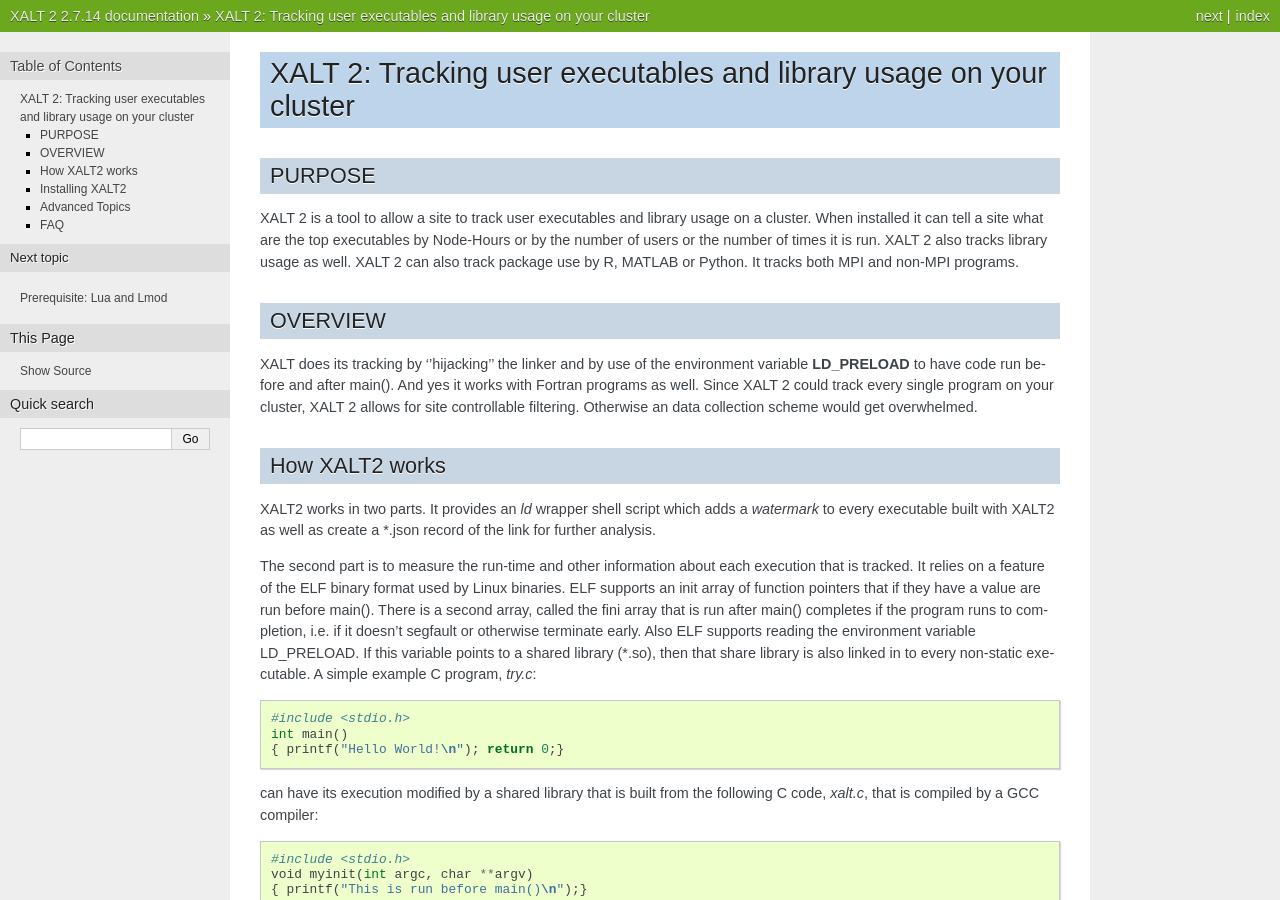
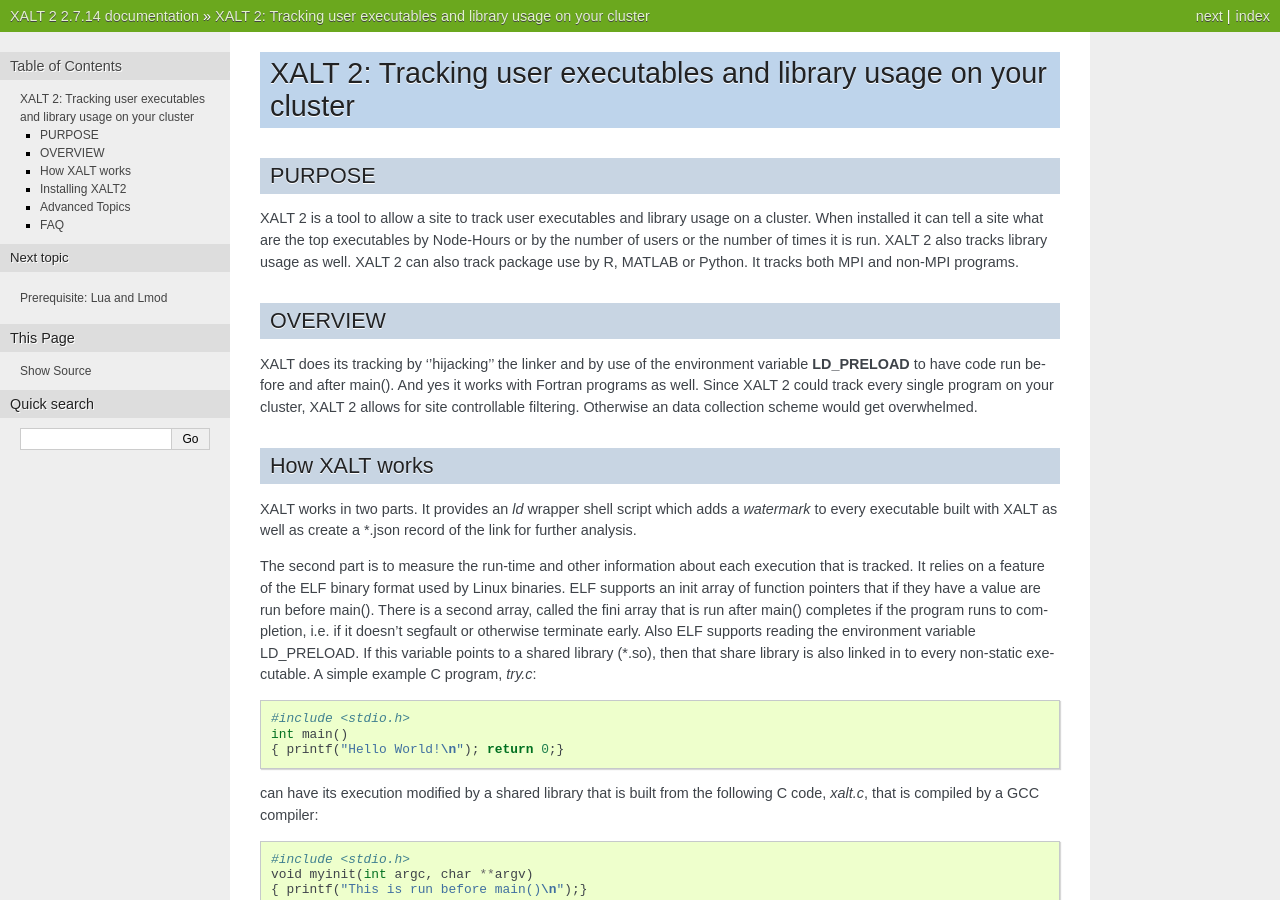
Before and after one commit to xalt/xalt, a Sphinx documentation site: the page built from docs/source/index.rst, in a window 1280 px wide and 900 px high. Built offline with Sphinx 7.4.7, drawn with Linux system fonts in a browser that asks for light colours; some of the changed text lies outside the part shown.

```diff
--- a/docs/source/040_install_and_test.rst
+++ b/docs/source/040_install_and_test.rst
@@ -50,6 +50,8 @@
     $ /opt/apps/xalt/xalt/sbin/create_xalt_directories.sh
 
 
+.. _xalt_modulefile-label:
+
 XALT modulefile
 ^^^^^^^^^^^^^^^
 
@@ -88,7 +90,7 @@
   prepend-path  LD_PRELOAD      /opt/apps/xalt/xalt/\$LIB/libxalt_init.so
   prepend-path  COMPILER_PATH   /opt/apps/xalt/xalt/bin
 
-  # Uncomment this to use XALT inside Singularity containers
+p  # Uncomment this to use XALT inside Singularity containers
   #setenv SINGULARITYENV_LD_PRELOAD /opt/apps/xalt/xalt/\$LIB/libxalt_init.so
   #prepend-path  SINGULARITY_BINDPATH   /opt/apps/xalt/xalt
 
--- a/docs/source/index.rst
+++ b/docs/source/index.rst
@@ -20,11 +20,11 @@
 for site controllable filtering.  Otherwise an data collection scheme
 would get overwhelmed.
 
-How XALT2 works
-^^^^^^^^^^^^^^^
+How XALT works
+^^^^^^^^^^^^^^
 
-XALT2 works in two parts. It provides an *ld* wrapper shell script
-which adds a *watermark* to every executable built with XALT2 as well
+XALT works in two parts. It provides an *ld* wrapper shell script
+which adds a *watermark* to every executable built with XALT as well
 as create a \*.json record of the link for further analysis.
 
 The second part is to measure the run-time and other information about
@@ -116,6 +116,7 @@
 
    100_execstack
    110_db
+   115_xalt_internal_design
    120_xalt_json
 
 FAQ
```
Also changed, not shown: docs/source/115_xalt_internal_design.rst (added, +28 -0 lines), docs/source/120_xalt_json.rst (+10 -0 lines), 2 other files.
